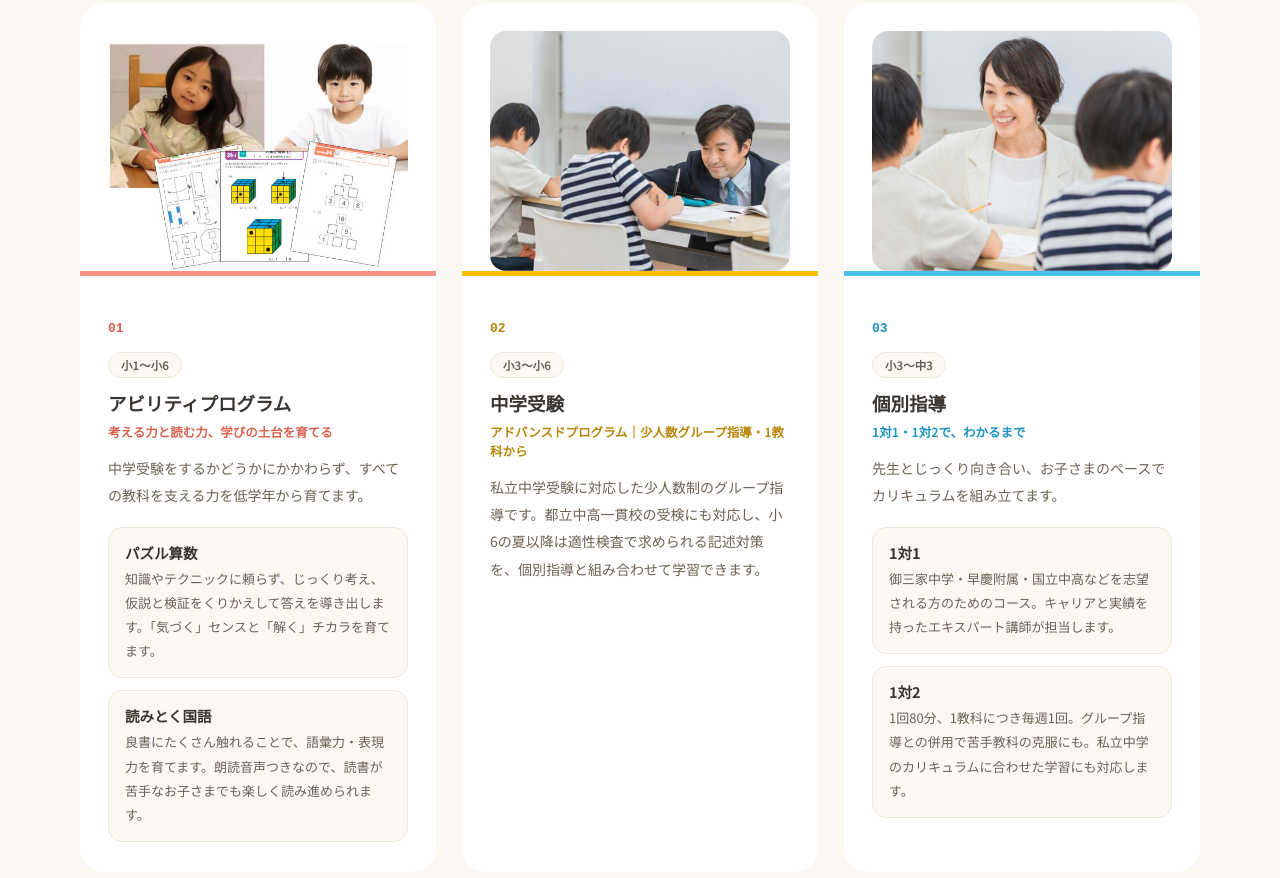
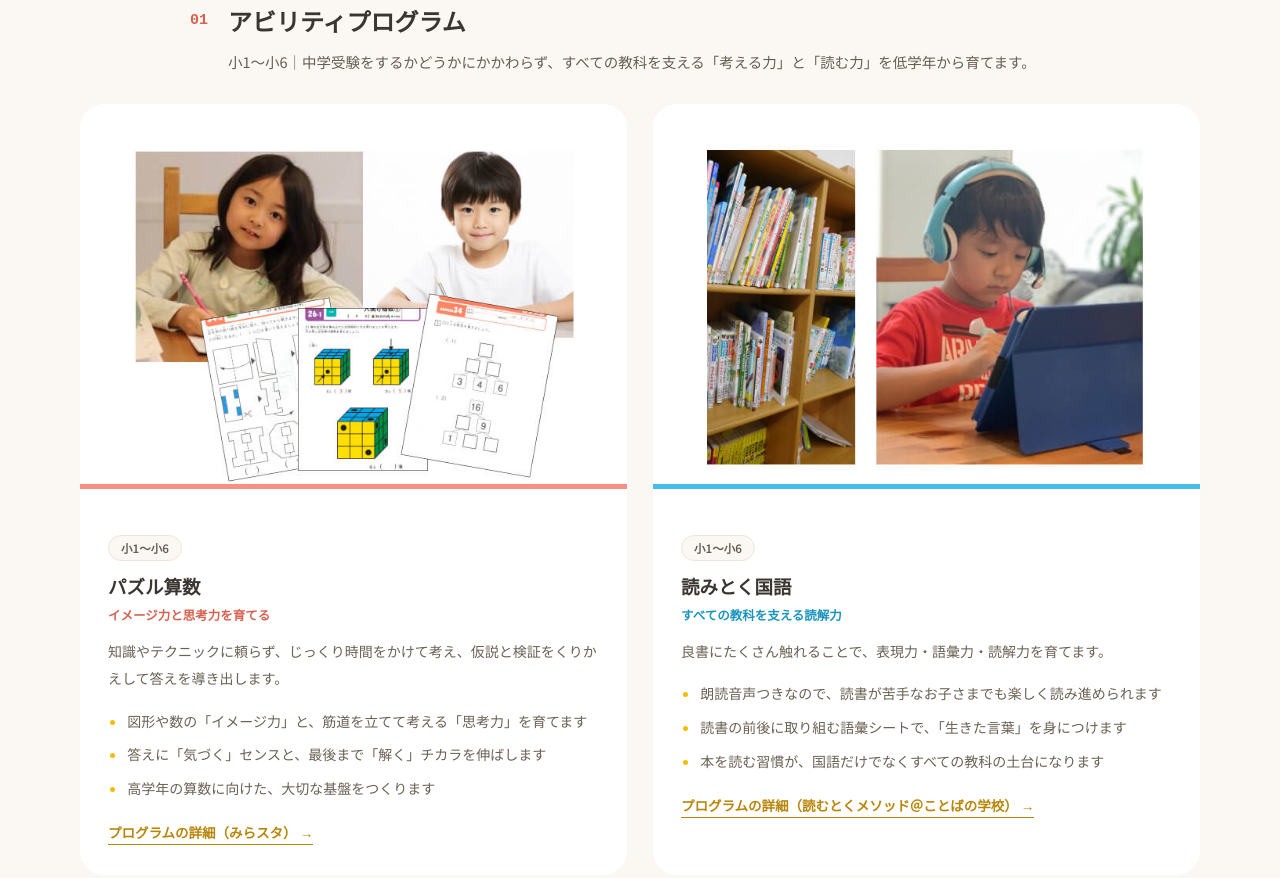
Before and after one commit to yossy6028/creo-study-mita-handoff, a plain HTML site: page creo-study-mita-onepage.html in a window 1280 px wide. Shown: the part 1654-2532 px from the top of the page. Drawn offline with Linux system fonts and the light colour scheme; animation ran at ten frames a second.

Commit message:
パズル算数・読みとく国語の説明を元サイト以上に拡充し、写真とみらスタ・ことばの学校のリンクを掲載
Co-Authored-By: Claude Opus 5.5 <noreply@anthropic.com>
Claude-Session: https://claude.ai/code/session_013tGBtzqkYdtEAMH3iyZnay

```diff
--- a/creo-study-mita-onepage.html
+++ b/creo-study-mita-onepage.html
@@ -196,7 +196,7 @@
       "name": "パズル算数とは何ですか？",
       "acceptedAnswer": {
         "@type": "Answer",
-        "text": "知識やテクニックに頼らず、じっくり考え、仮説と検証をくりかえして答えを導き出す算数の講座です。「気づく」センスと「解く」チカラを育て、高学年に向けた基盤をつくります。対象は小1〜小6です。"
+        "text": "知識やテクニックに頼らず、じっくり時間をかけて考え、仮説と検証をくりかえして答えを導き出す算数の講座です。イメージ力と思考力、「気づく」センスと「解く」チカラを育て、高学年に向けた基盤をつくります。対象は小1〜小6です。"
       }
     },
     {
@@ -204,7 +204,7 @@
       "name": "読みとく国語とは何ですか？",
       "acceptedAnswer": {
         "@type": "Answer",
-        "text": "良書にたくさん触れることで、語彙力・表現力を育てる国語の講座です。朗読音声つきなので、読書が苦手なお子さまでも楽しく読み進められます。読書の前後には語彙シートに取り組み、「生きた言葉」を育みます。対象は小1〜小6です。"
+        "text": "良書にたくさん触れることで、表現力・語彙力・読解力を育てる国語の講座です。朗読音声つきなので、読書が苦手なお子さまでも楽しく読み進められます。読書の前後には語彙シートに取り組み、「生きた言葉」を育みます。対象は小1〜小6です。"
       }
     },
     {
@@ -553,6 +553,19 @@
   .svc-list span { display: block; font-size: 13px; line-height: 1.85; color: var(--sub2); }
   .svc-note { text-align: center; font-size: 13.5px; color: var(--faint); margin: 36px 0 0; line-height: 1.9; }
 
+
+  /* アビリティプログラム（元サイト同等の説明量） */
+  .pillar-head { display: flex; gap: 20px; align-items: flex-start; max-width: 900px; margin: 0 auto 28px; }
+  .pillar-num { font: 700 15px/1 ui-monospace, monospace; padding-top: 10px; }
+  .pillar-title { font-family: var(--round); font-weight: 800; font-size: 24px; margin: 0 0 8px; }
+  .pillar-lead { font-size: 14.5px; line-height: 1.95; color: var(--sub); margin: 0; }
+  .ability-grid { max-width: 1120px; }
+  .point-list { margin: 16px 0 0; padding: 0 0 0 1.2em; display: flex; flex-direction: column; gap: 8px; }
+  .point-list li { font-size: 14px; line-height: 1.85; color: var(--sub2); }
+  .point-list li::marker { color: var(--dot-gold); }
+  .detail-link { display: inline-block; margin-top: 20px; font-size: 13.5px; font-weight: 600; color: var(--gold); border-bottom: 1px solid var(--gold); padding-bottom: 2px; transition: opacity .3s ease; }
+  .detail-link:hover { opacity: .6; }
+
   /* FAQ */
   .faq-list { max-width: 860px; margin: 0 auto; display: flex; flex-direction: column; gap: 14px; }
   .faq-item { background: var(--card); border: 1px solid var(--line); border-radius: 18px; overflow: hidden; }
@@ -679,23 +692,50 @@
         <p class="lead">学びの土台づくりから中学受験、苦手克服や難関校対策まで。少人数グループ指導と個別指導を組み合わせて、お子さまに合った学び方をご提案します。</p>
       </div>
 
-      <div class="svc-grid rv" data-stagger>
-        <article class="card svc-card" id="ability">
+      <!-- 01 アビリティプログラム：パズル算数・読みとく国語（元サイトの説明量・写真・詳細リンクを維持） -->
+      <div class="pillar-head rv" id="ability">
+        <span class="pillar-num" style="color:var(--coral)">01</span>
+        <div>
+          <h3 class="pillar-title">アビリティプログラム</h3>
+          <p class="pillar-lead">小1〜小6｜中学受験をするかどうかにかかわらず、すべての教科を支える「考える力」と「読む力」を低学年から育てます。</p>
+        </div>
+      </div>
+      <div class="course-grid2 ability-grid rv" data-stagger>
+        <article class="card course-card" id="puzzle">
           <div class="course-photo ph"><img src="assets/mita-photos/puzzle.jpg" alt="パズル算数の教材"></div>
           <div class="course-body" style="border-top:5px solid var(--dot-coral)">
-            <div class="course-num" style="color:var(--coral);margin-top:16px">01</div>
-            <span class="course-target">小1〜小6</span>
-            <h3 class="item">アビリティプログラム</h3>
-            <div class="course-tag" style="color:var(--coral)">考える力と読む力、学びの土台を育てる</div>
-            <p class="body-sm">中学受験をするかどうかにかかわらず、すべての教科を支える力を低学年から育てます。</p>
-            <ul class="svc-list">
-              <li><b>パズル算数</b><span>知識やテクニックに頼らず、じっくり考え、仮説と検証をくりかえして答えを導き出します。「気づく」センスと「解く」チカラを育てます。</span></li>
-              <li><b>読みとく国語</b><span>良書にたくさん触れることで、語彙力・表現力を育てます。朗読音声つきなので、読書が苦手なお子さまでも楽しく読み進められます。</span></li>
+            <span class="course-target" style="margin-top:16px">小1〜小6</span>
+            <h3 class="item">パズル算数</h3>
+            <div class="course-tag" style="color:var(--coral)">イメージ力と思考力を育てる</div>
+            <p class="body-sm">知識やテクニックに頼らず、じっくり時間をかけて考え、仮説と検証をくりかえして答えを導き出します。</p>
+            <ul class="point-list">
+              <li>図形や数の「イメージ力」と、筋道を立てて考える「思考力」を育てます</li>
+              <li>答えに「気づく」センスと、最後まで「解く」チカラを伸ばします</li>
+              <li>高学年の算数に向けた、大切な基盤をつくります</li>
             </ul>
+            <a class="detail-link" href="https://www.milai-study.jp/" target="_blank" rel="noopener">プログラムの詳細（みらスタ） →</a>
           </div>
         </article>
+        <article class="card course-card" id="yomitoku">
+          <div class="course-photo ph"><img src="assets/mita-photos/yomitoku.jpg" alt="読みとく国語の教材"></div>
+          <div class="course-body" style="border-top:5px solid var(--dot-aqua)">
+            <span class="course-target" style="margin-top:16px">小1〜小6</span>
+            <h3 class="item">読みとく国語</h3>
+            <div class="course-tag" style="color:var(--aqua)">すべての教科を支える読解力</div>
+            <p class="body-sm">良書にたくさん触れることで、表現力・語彙力・読解力を育てます。</p>
+            <ul class="point-list">
+              <li>朗読音声つきなので、読書が苦手なお子さまでも楽しく読み進められます</li>
+              <li>読書の前後に取り組む語彙シートで、「生きた言葉」を身につけます</li>
+              <li>本を読む習慣が、国語だけでなくすべての教科の土台になります</li>
+            </ul>
+            <a class="detail-link" href="https://site.kotobanogakko.com/kotoba/" target="_blank" rel="noopener">プログラムの詳細（読むとくメソッド＠ことばの学校） →</a>
+          </div>
+        </article>
+      </div>
 
-        <article class="card svc-card" id="juken">
+      <!-- 02 中学受験 ／ 03 個別指導 -->
+      <div class="course-grid3 rv" data-stagger style="margin-top:56px;margin-bottom:0">
+        <article class="card course-card" id="juken">
           <div class="course-photo ph"><img src="assets/mita-photos/advanced.jpg" alt="中学受験コースの授業風景"></div>
           <div class="course-body" style="border-top:5px solid var(--dot-gold)">
             <div class="course-num" style="color:var(--gold);margin-top:16px">02</div>
@@ -705,19 +745,24 @@
             <p class="body-sm">私立中学受験に対応した少人数制のグループ指導です。都立中高一貫校の受検にも対応し、小6の夏以降は適性検査で求められる記述対策を、個別指導と組み合わせて学習できます。</p>
           </div>
         </article>
-
-        <article class="card svc-card" id="kobetsu">
-          <div class="course-photo ph"><img src="assets/mita-photos/private1on2.jpg" alt="個別指導の授業風景"></div>
-          <div class="course-body" style="border-top:5px solid var(--dot-aqua)">
-            <div class="course-num" style="color:var(--aqua);margin-top:16px">03</div>
+        <article class="card course-card" id="kobetsu">
+          <div class="course-photo ph"><img src="assets/mita-photos/private1on1.jpg" alt="個別指導1対1の授業風景"></div>
+          <div class="course-body" style="border-top:5px solid var(--dot-green)">
+            <div class="course-num" style="color:var(--green);margin-top:16px">03</div>
             <span class="course-target">小3〜中3</span>
-            <h3 class="item">個別指導</h3>
-            <div class="course-tag" style="color:var(--aqua)">1対1・1対2で、わかるまで</div>
-            <p class="body-sm">先生とじっくり向き合い、お子さまのペースでカリキュラムを組み立てます。</p>
-            <ul class="svc-list">
-              <li><b>1対1</b><span>御三家中学・早慶附属・国立中高などを志望される方のためのコース。キャリアと実績を持ったエキスパート講師が担当します。</span></li>
-              <li><b>1対2</b><span>1回80分、1教科につき毎週1回。グループ指導との併用で苦手教科の克服にも。私立中学のカリキュラムに合わせた学習にも対応します。</span></li>
-            </ul>
+            <h3 class="item">個別指導 1対1</h3>
+            <div class="course-tag" style="color:var(--green)">エキスパート講師のマンツーマン</div>
+            <p class="body-sm">御三家中学・早慶附属・国立中高などを志望される方のためのコースです。キャリアと実績を持ったエキスパート講師のみが指導を担当します。</p>
+          </div>
+        </article>
+        <article class="card course-card">
+          <div class="course-photo ph"><img src="assets/mita-photos/private1on2.jpg" alt="個別指導1対2の授業風景"></div>
+          <div class="course-body" style="border-top:5px solid var(--dot-green)">
+            <div class="course-num" style="color:var(--green);margin-top:16px">03</div>
+            <span class="course-target">小3〜中3</span>
+            <h3 class="item">個別指導 1対2</h3>
+            <div class="course-tag" style="color:var(--green)">先生1人に、生徒2人</div>
+            <p class="body-sm">1回80分、1講座（1教科）につき毎週1回の授業です。前日までのご連絡で振替授業も可能。グループ指導との併用で苦手教科の克服にも有効で、私立中学のカリキュラムに合わせた学習にも対応します。</p>
           </div>
         </article>
       </div>
@@ -838,11 +883,11 @@
         </details>
         <details class="faq-item">
           <summary><span class="faq-q">Q</span><span>パズル算数とは何ですか？</span><span class="faq-mark"></span></summary>
-          <p class="faq-a">知識やテクニックに頼らず、じっくり考え、仮説と検証をくりかえして答えを導き出す算数の講座です。「気づく」センスと「解く」チカラを育て、高学年に向けた基盤をつくります。対象は小1〜小6です。</p>
+          <p class="faq-a">知識やテクニックに頼らず、じっくり時間をかけて考え、仮説と検証をくりかえして答えを導き出す算数の講座です。イメージ力と思考力、「気づく」センスと「解く」チカラを育て、高学年に向けた基盤をつくります。対象は小1〜小6です。</p>
         </details>
         <details class="faq-item">
           <summary><span class="faq-q">Q</span><span>読みとく国語とは何ですか？</span><span class="faq-mark"></span></summary>
-          <p class="faq-a">良書にたくさん触れることで、語彙力・表現力を育てる国語の講座です。朗読音声つきなので、読書が苦手なお子さまでも楽しく読み進められます。読書の前後には語彙シートに取り組み、「生きた言葉」を育みます。対象は小1〜小6です。</p>
+          <p class="faq-a">良書にたくさん触れることで、表現力・語彙力・読解力を育てる国語の講座です。朗読音声つきなので、読書が苦手なお子さまでも楽しく読み進められます。読書の前後には語彙シートに取り組み、「生きた言葉」を育みます。対象は小1〜小6です。</p>
         </details>
         <details class="faq-item">
           <summary><span class="faq-q">Q</span><span>個別指導の1対1と1対2は何が違いますか？</span><span class="faq-mark"></span></summary>
@@ -864,7 +909,7 @@
         <caption>コース早見表</caption>
         <thead><tr><th scope="col">コース</th><th scope="col">対象学年</th><th scope="col">形式</th><th scope="col">内容</th></tr></thead>
         <tbody>
-          <tr><th scope="row">アビリティプログラム<br>（パズル算数・読みとく国語）</th><td>小1〜小6</td><td>講座</td><td>パズル算数は、仮説と検証をくりかえして答えを導き、「気づく」センスと「解く」チカラを育てます。読みとく国語は、良書にたくさん触れて語彙力・表現力を育てます。</td></tr>
+          <tr><th scope="row">アビリティプログラム<br>（パズル算数・読みとく国語）</th><td>小1〜小6</td><td>講座</td><td>パズル算数は、仮説と検証をくりかえして答えを導き、「気づく」センスと「解く」チカラを育てます。読みとく国語は、良書にたくさん触れて表現力・語彙力・読解力を育てます。</td></tr>
           <tr><th scope="row">中学受験<br>（アドバンスドプログラム）</th><td>小3〜小6</td><td>少人数グループ指導（1教科から）</td><td>私立中学受験と都立中高一貫校の受検に対応。小6の夏以降は、適性検査の記述対策を個別指導と組み合わせて学べます。</td></tr>
           <tr><th scope="row">個別指導 1対1</th><td>小3〜中3</td><td>マンツーマン</td><td>御三家中学・早慶附属・国立中高などを志望する方向け。キャリアと実績を持つエキスパート講師が担当します。</td></tr>
           <tr><th scope="row">個別指導 1対2</th><td>小3〜中3</td><td>先生1人に生徒2人</td><td>1回80分、1教科につき毎週1回。前日までの連絡で振替授業が可能。グループ指導との併用もできます。</td></tr>
```
Also changed, not shown: llms.txt.
